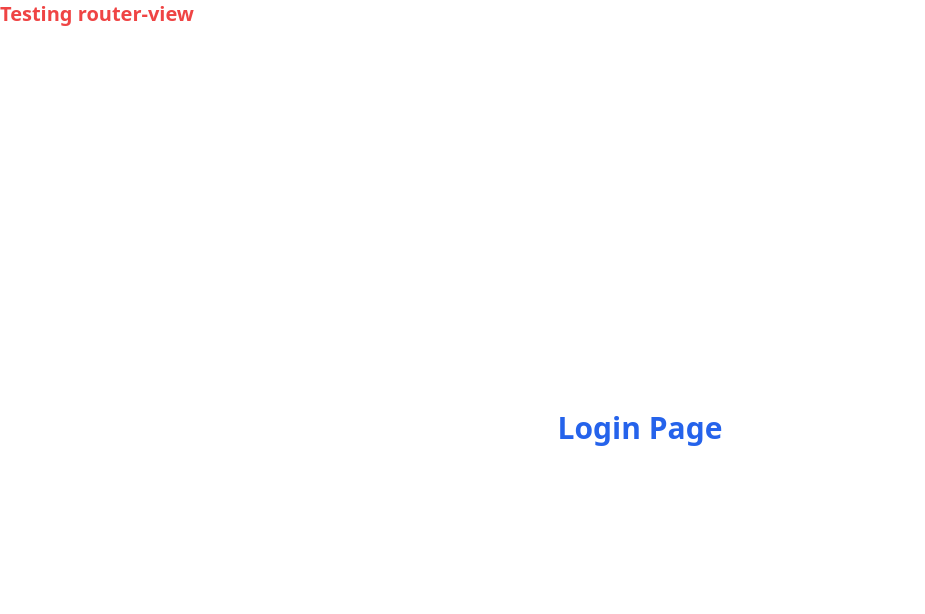
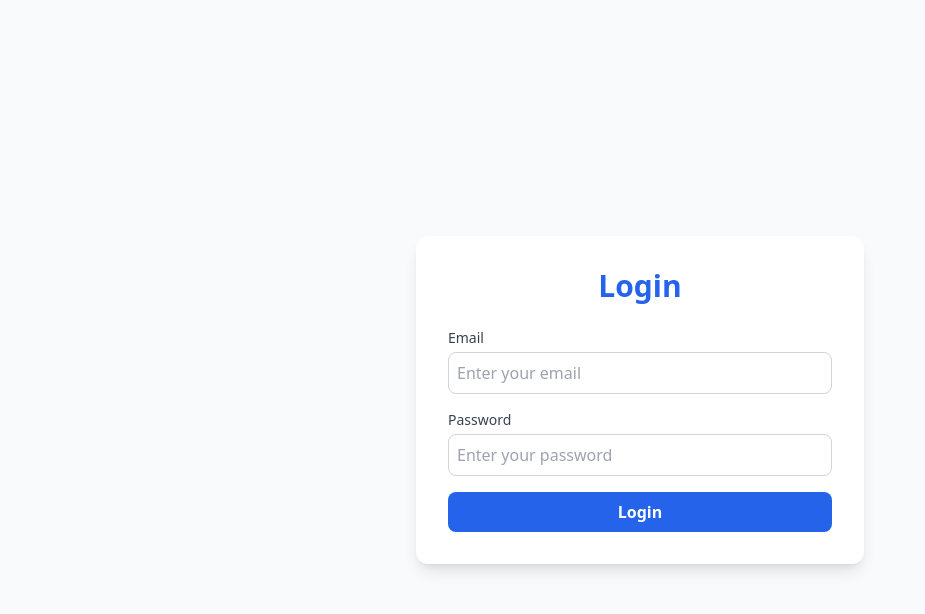
Before and after one commit to anshul456ch/rbac-frontend, a Vue app: page / in a window 1280 px wide. Shown: the top 614 px of the page, without its empty margins (0-925 px from the left). Built offline with nearby package versions, Linux system fonts and the light colour scheme.

Commit message:
feat: add axios for API calls, enhance login and dashboard pages with improved UI and logout functionality, and implement route guard for authentication

```diff
--- a/package.json
+++ b/package.json
@@ -9,6 +9,7 @@
     "preview": "vite preview"
   },
   "dependencies": {
+    "axios": "^1.11.0",
     "vue": "^3.5.17",
     "vue-router": "^4.5.1"
   },
--- a/src/App.vue
+++ b/src/App.vue
@@ -2,7 +2,6 @@
 
 <template>
   <div>
-    <h1 class="text-xl font-bold text-red-500">Testing router-view</h1>
     <router-view />
   </div>
 </template>
--- a/src/pages/Dashboard.vue
+++ b/src/pages/Dashboard.vue
@@ -1,8 +1,23 @@
-<script setup></script>
 <template>
-  <div class="p-8">
-    <h1 class="text-3xl font-bold text-green-600">Dashboard</h1>
+  <div class="p-6">
+    <h1 class="text-3xl font-bold text-green-600 mb-4">Dashboard</h1>
+    <p class="text-gray-700">You are logged in! 🎉</p>
+    <button @click="logout"
+            class="mt-4 bg-red-500 text-white px-4 py-2 rounded-lg hover:bg-red-600">
+      Logout
+    </button>
   </div>
 </template>
 
+<script setup>
+import { useRouter } from 'vue-router'
+const router = useRouter()
+
+const logout = () => {
+  localStorage.removeItem('token')
+  router.push('/')
+}
+</script>
+
+
 <style scoped></style>
--- a/src/pages/Login.vue
+++ b/src/pages/Login.vue
@@ -1,7 +1,55 @@
-<script setup></script>
 <template>
-  <div class="flex flex-col items-center justify-center h-screen">
-    <h1 class="text-3xl font-bold text-blue-600">Login Page</h1>
+  <div class="min-h-screen flex items-center justify-center bg-gray-50">
+    <div class="w-full max-w-md bg-white rounded-xl shadow-lg p-8">
+      <h1 class="text-3xl font-bold text-center text-blue-600 mb-6">Login</h1>
+
+      <form @submit.prevent="handleLogin" class="space-y-4">
+        <div>
+          <label class="block text-sm font-medium text-gray-700">Email</label>
+          <input v-model="email"
+                 type="email"
+                 class="mt-1 block w-full border border-gray-300 rounded-lg p-2 focus:ring-2 focus:ring-blue-500 focus:border-blue-500"
+                 placeholder="Enter your email" required>
+        </div>
+
+        <div>
+          <label class="block text-sm font-medium text-gray-700">Password</label>
+          <input v-model="password"
+                 type="password"
+                 class="mt-1 block w-full border border-gray-300 rounded-lg p-2 focus:ring-2 focus:ring-blue-500 focus:border-blue-500"
+                 placeholder="Enter your password" required>
+        </div>
+
+        <button type="submit"
+                class="w-full bg-blue-600 text-white font-semibold py-2 px-4 rounded-lg hover:bg-blue-700 transition">
+          Login
+        </button>
+      </form>
+    </div>
   </div>
 </template>
+
+<script setup>
+import { ref } from 'vue'
+import axios from 'axios'
+import { useRouter } from 'vue-router'
+
+const email = ref('')
+const password = ref('')
+const router = useRouter()
+
+const handleLogin = async () => {
+  try {
+    const res = await axios.post('http://localhost:5000/auth/login', {
+      email: email.value,
+      password: password.value
+    })
+    localStorage.setItem('token', res.data.token)
+    router.push('/dashboard')
+  } catch (err) {
+    alert('Login failed: ' + (err.response?.data?.message || err.message))
+  }
+}
+</script>
+
 <style scoped></style>
--- a/src/router/index.js
+++ b/src/router/index.js
@@ -14,4 +14,10 @@ const router = createRouter({
   routes
 })
 
+router.beforeEach((to, from, next) => {
+  const token = localStorage.getItem('token')
+  if (to.name !== 'Login' && !token) next({ name: 'Login' })
+  else next()
+})
+
 export default router
```
Also changed, not shown: 1 other file (tests, documents, lock files or other folders).
